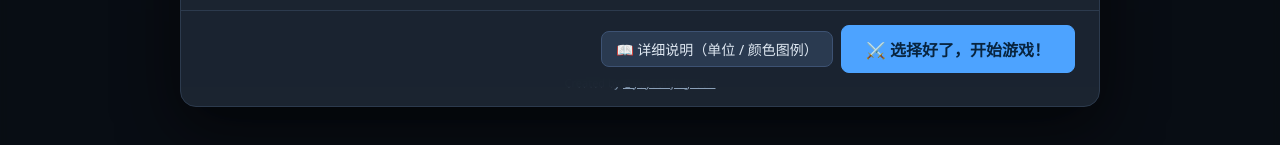
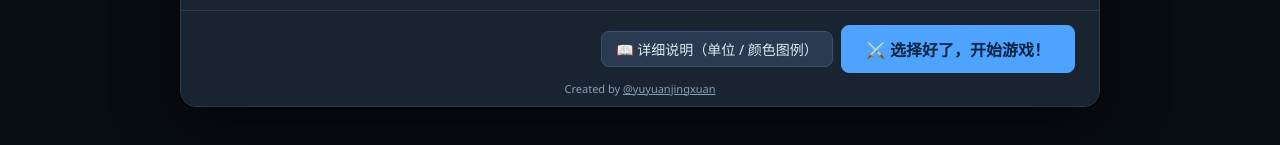
Before and after one commit to yuyuanjingxuan/mini-advance-wars, a website: page index.html in a window 1280 px wide. Shown: the part 613-758 px from the top of the page. Drawn offline with Linux system fonts and the light colour scheme.

Commit message:
Keep menu credit visible

```diff
--- a/index.html
+++ b/index.html
@@ -221,10 +221,10 @@ button:disabled{opacity:.45;cursor:not-allowed}
 .advanced-grid{display:grid;grid-template-columns:1fr 1fr;gap:14px;padding:14px}
 .advanced-grid fieldset{min-width:0;border:0}
 .advanced-grid fieldset:last-child{grid-column:1/-1}
-.menu-actions{position:sticky;bottom:-24px;display:flex;justify-content:flex-end;align-items:center;gap:8px;margin:16px -24px -24px;padding:14px 24px;background:rgba(27,36,48,.96);border-top:1px solid var(--line);backdrop-filter:blur(8px);z-index:2}
+.menu-actions{position:sticky;bottom:-24px;display:flex;flex-wrap:wrap;justify-content:flex-end;align-items:center;gap:8px;margin:16px -24px -24px;padding:14px 24px 10px;background:rgba(27,36,48,.96);border-top:1px solid var(--line);backdrop-filter:blur(8px);z-index:2}
 #saveActions{display:none;gap:8px}
 #startGameBtn{padding:11px 24px;font-size:16px}
-.menu-credit{text-align:center;margin:12px 0 -8px;font-size:11px;color:var(--dim)}
+.menu-credit{flex-basis:100%;text-align:center;margin:0;font-size:11px;color:var(--dim)}
 .menu-credit a{color:var(--dim)}
 /* ================= 帮助面板 ================= */
 .legend{display:flex;flex-direction:column;gap:5px;margin:6px 0 10px}
@@ -404,8 +404,8 @@ button:disabled{opacity:.45;cursor:not-allowed}
       <button id="menuHelpBtn">📖 详细说明（单位 / 颜色图例）</button>
       <span id="saveActions"><button id="continueBtn" class="primary">▶️ 继续游戏</button><button id="deleteSaveBtn">🗑️ 删除存档</button></span>
       <button id="startGameBtn" class="primary">⚔️ 选择好了，开始游戏！</button>
+      <p class="menu-credit">Created by <a href="https://github.com/yuyuanjingxuan" target="_blank" rel="noopener">@yuyuanjingxuan</a></p>
     </div>
-    <p class="menu-credit">Created by <a href="https://github.com/yuyuanjingxuan" target="_blank" rel="noopener">@yuyuanjingxuan</a></p>
   </div>
 </div>
 
--- a/src/styles.css
+++ b/src/styles.css
@@ -206,10 +206,10 @@ button:disabled{opacity:.45;cursor:not-allowed}
 .advanced-grid{display:grid;grid-template-columns:1fr 1fr;gap:14px;padding:14px}
 .advanced-grid fieldset{min-width:0;border:0}
 .advanced-grid fieldset:last-child{grid-column:1/-1}
-.menu-actions{position:sticky;bottom:-24px;display:flex;justify-content:flex-end;align-items:center;gap:8px;margin:16px -24px -24px;padding:14px 24px;background:rgba(27,36,48,.96);border-top:1px solid var(--line);backdrop-filter:blur(8px);z-index:2}
+.menu-actions{position:sticky;bottom:-24px;display:flex;flex-wrap:wrap;justify-content:flex-end;align-items:center;gap:8px;margin:16px -24px -24px;padding:14px 24px 10px;background:rgba(27,36,48,.96);border-top:1px solid var(--line);backdrop-filter:blur(8px);z-index:2}
 #saveActions{display:none;gap:8px}
 #startGameBtn{padding:11px 24px;font-size:16px}
-.menu-credit{text-align:center;margin:12px 0 -8px;font-size:11px;color:var(--dim)}
+.menu-credit{flex-basis:100%;text-align:center;margin:0;font-size:11px;color:var(--dim)}
 .menu-credit a{color:var(--dim)}
 /* ================= 帮助面板 ================= */
 .legend{display:flex;flex-direction:column;gap:5px;margin:6px 0 10px}
```
Also changed, not shown: src/index.template.html (+1 -1 lines).
